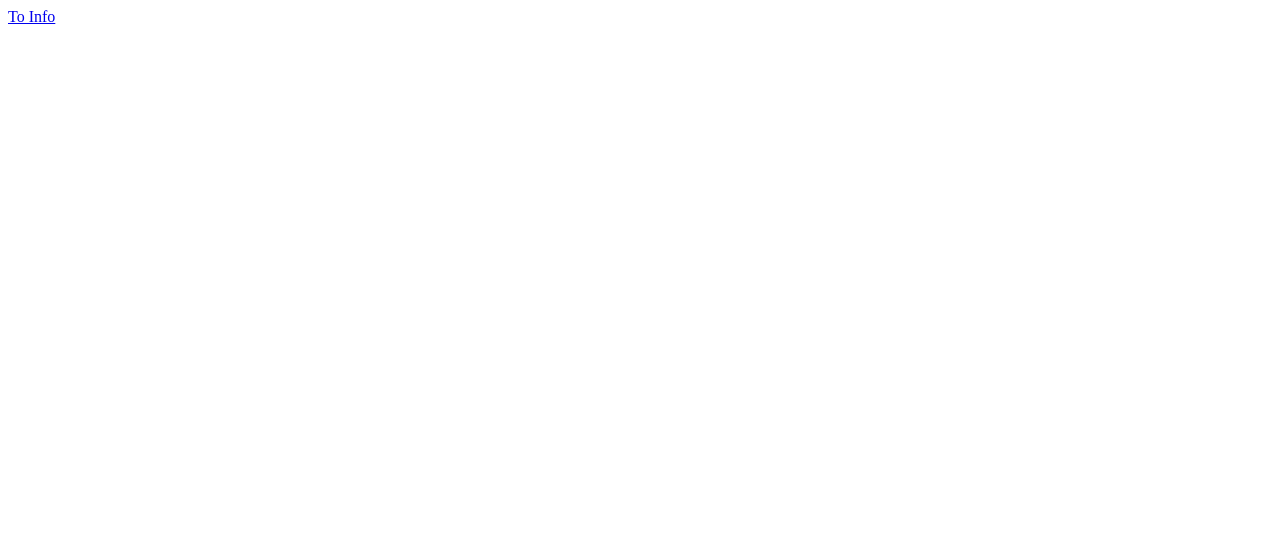
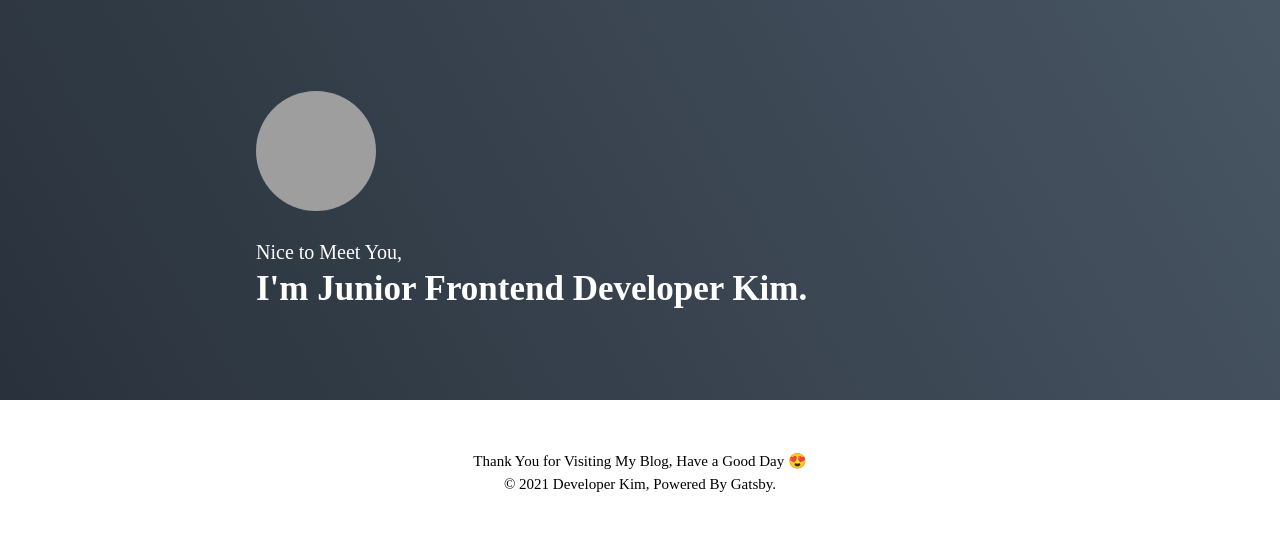
Before and after one commit to hurima90-kim/Dev-Blog, a Gatsby site: page / in a window 1280 px wide. Built offline with nearby package versions, Linux system fonts and the light colour scheme; Gatsby itself is replaced by a stand-in of ours; grey boxes are pictures that could not be loaded.

Commit message:
feat: create  introduction, footer components and setting globalstyle

```diff
--- /dev/null
+++ b/src/components/Common/Footer.tsx
@@ -0,0 +1,23 @@
+import React, { FunctionComponent } from 'react'
+import styled from '@emotion/styled'
+
+const FooterWrapper = styled.div`
+  display: grid;
+  place-items: center;
+  margin-top: auto;
+  padding: 50px 0;
+  font-size: 15px;
+  text-align: center;
+  line-height: 1.5;
+`
+
+const Footer: FunctionComponent = function () {
+  return (
+    <FooterWrapper>
+      Thank You for Visiting My Blog, Have a Good Day 😍
+      <br />© 2021 Developer Kim, Powered By Gatsby.
+    </FooterWrapper>
+  )
+}
+
+export default Footer
--- /dev/null
+++ b/src/components/Common/GlobalStyle.tsx
@@ -0,0 +1,32 @@
+import React, { FunctionComponent } from 'react'
+import { Global, css } from '@emotion/react'
+
+const defaultStyle = css`
+  @import url('https://fonts.googleapis.com/css2?family=Nanum+Myeongjo:wght@400;700;800&display=swap');
+
+  * {
+    padding: 0;
+    margin: 0;
+    box-sizing: border-box;
+    font-family: 'Nanum Myeonjo', serif;
+  }
+
+  html,
+  body,
+  #___gatsby {
+    height: 100%;
+  }
+
+  a,
+  a:hover {
+    color: inherit;
+    text-decoration: none;
+    cursor: pointer;
+  }
+`
+
+const GlobalStyle: FunctionComponent = function () {
+  return <Global styles={defaultStyle} />
+}
+
+export default GlobalStyle
--- /dev/null
+++ b/src/components/Main/Introduction.tsx
@@ -0,0 +1,46 @@
+import React, { FunctionComponent } from 'react'
+import styled from '@emotion/styled'
+import ProfileImage from 'components/Main/ProfileImage'
+
+const Background = styled.div`
+  width: 100%;
+  background-image: linear-gradient(60deg, #29323c 0%, #485563 100%);
+  color: #ffffff;
+`
+
+const Wrapper = styled.div`
+  display: flex;
+  flex-direction: column;
+  justify-content: center;
+  align-items: flex-start;
+  width: 768px;
+  height: 400px;
+  margin: 0 auto;
+`
+
+const SubTitle = styled.div`
+  font-size: 20px;
+  font-weight: 400;
+`
+
+const Title = styled.div`
+  margin-top: 5px;
+  font-size: 35px;
+  font-weight: 700;
+`
+
+const Introduction: FunctionComponent = function () {
+  return (
+    <Background>
+      <Wrapper>
+        <ProfileImage />
+        <div>
+          <SubTitle>Nice to Meet You,</SubTitle>
+          <Title>I'm Junior Frontend Developer Kim.</Title>
+        </div>
+      </Wrapper>
+    </Background>
+  )
+}
+
+export default Introduction
--- /dev/null
+++ b/src/components/Main/ProfileImage.tsx
@@ -0,0 +1,18 @@
+import React, { FunctionComponent } from 'react'
+import styled from '@emotion/styled'
+
+const PROFILE_IMAGE_LINK =
+  'https://avatars.githubusercontent.com/u/66353903?v=4'
+
+const ProfileImageWrapper = styled.img`
+  width: 120px;
+  height: 120px;
+  margin-bottom: 30px;
+  border-radius: 50%;
+`
+
+const ProfileImage: FunctionComponent = function () {
+  return <ProfileImageWrapper src={PROFILE_IMAGE_LINK} alt="Profile Image" />
+}
+
+export default ProfileImage
--- a/src/pages/index.tsx
+++ b/src/pages/index.tsx
@@ -1,11 +1,22 @@
 import React, { FunctionComponent } from 'react'
-import { Link } from 'gatsby'
+import styled from '@emotion/styled'
+import GlobalStyle from 'components/Common/GlobalStyle'
+import Introduction from 'components/Main/Introduction'
+import Footer from 'components/Common/Footer'
+
+const Container = styled.div`
+  display: flex;
+  flex-direction: column;
+  height: 100%;
+`
 
 const IndexPage: FunctionComponent = function () {
   return (
-    <div>
-      <Link to="/info/">To Info</Link>
-    </div>
+    <Container>
+      <GlobalStyle />
+      <Introduction />
+      <Footer />
+    </Container>
   )
 }
 
```
Also changed, not shown: src/pages/info.tsx (+32 -4 lines), src/components/Main/CategoryList.tsx (added), src/components/Main/PostItem.tsx (added), src/components/Main/PostList.tsx (added).
